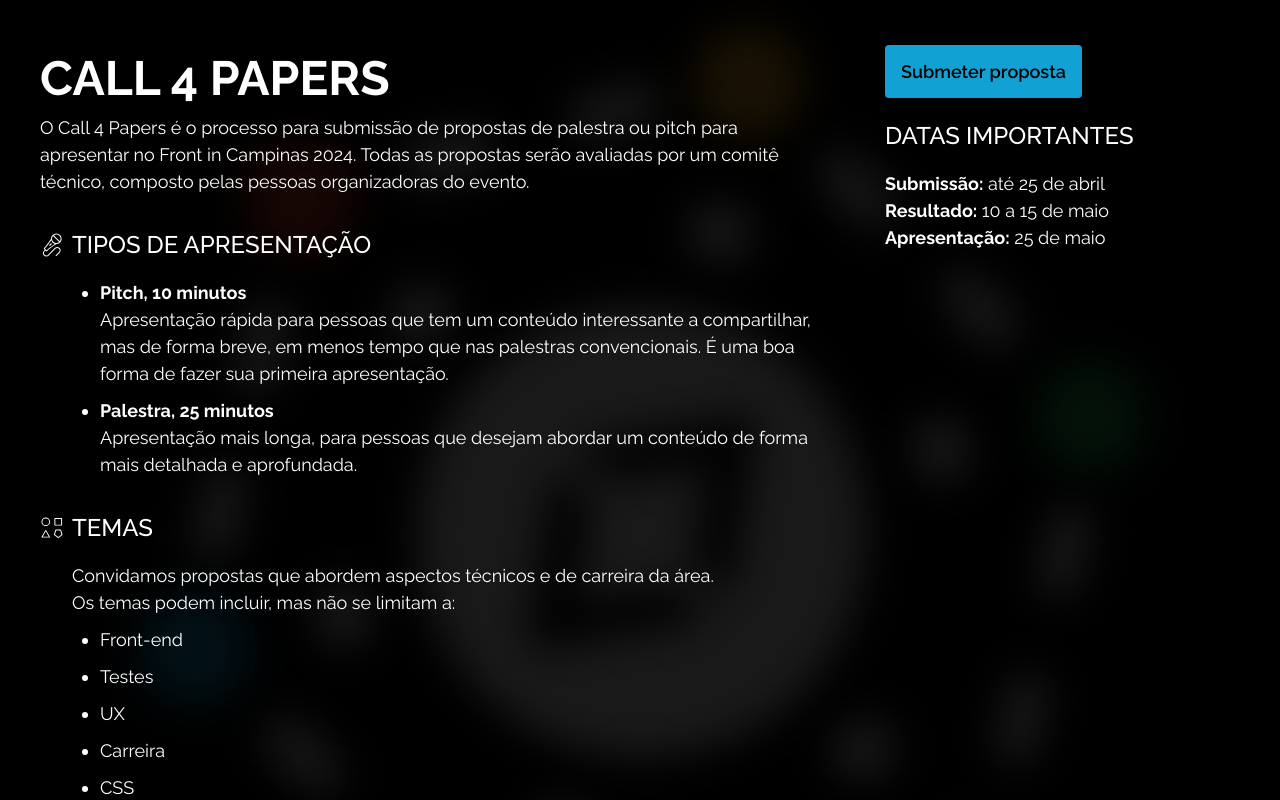
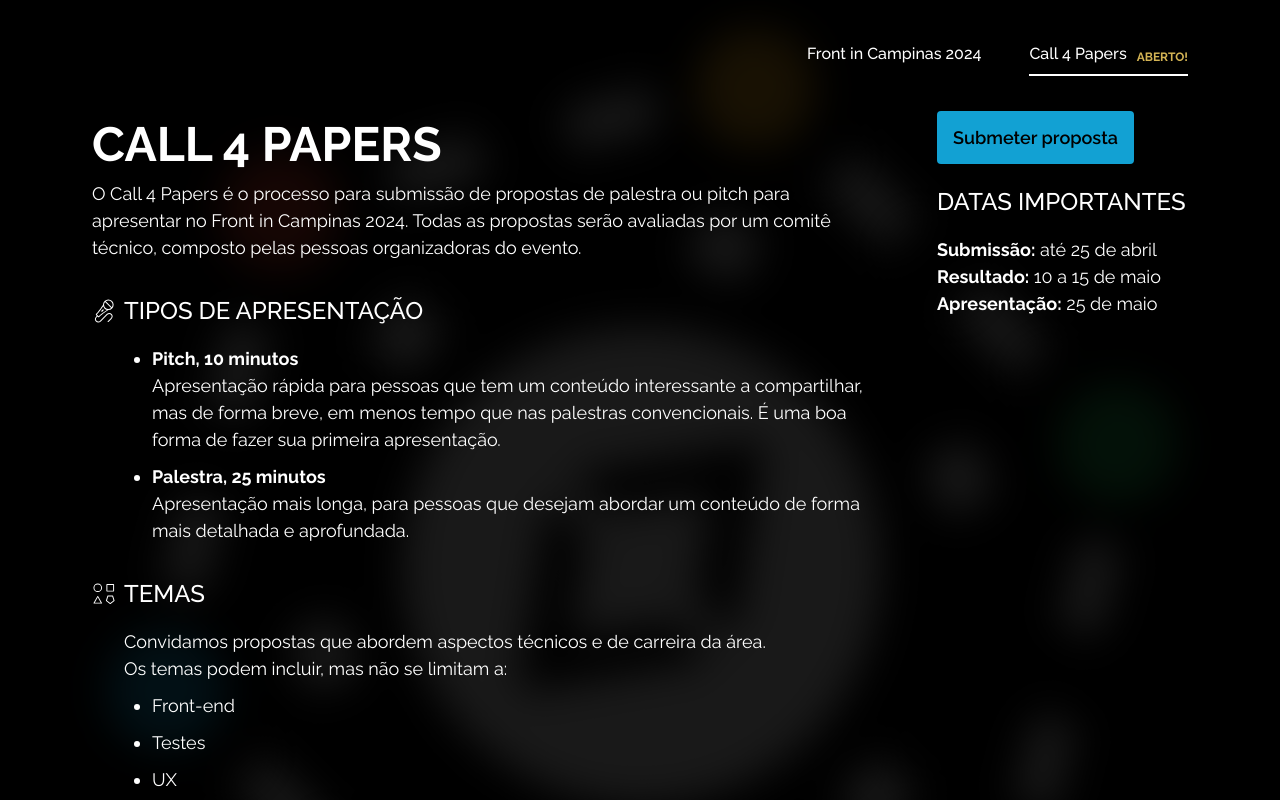
Before and after one commit to kevinuehara/frontin-campinas-2024-LP, a Next.js app: page /call-for-papers in a window 1280 px wide. Shown: the top 800 px of the page. Built offline with nearby package versions, Linux system fonts and the light colour scheme.

Commit message:
Ajustes na página de cfp e aplica menu

```diff
--- a/app/call-for-papers/page.tsx
+++ b/app/call-for-papers/page.tsx
@@ -1,7 +1,7 @@
 "use client";
 
 import "aos/dist/aos.css";
-import { Button, Footer, backgroundHeader } from "../components";
+import { Button, Footer, Menu, backgroundHeader } from "../components";
 import clsx from "clsx";
 import { CategoryIcon, MicIcon } from "@/app/assets";
 
@@ -15,7 +15,8 @@ export default function Home() {
       <main
         className={clsx(backgroundHeader, "overflow-x-hidden overflow-hidden")}
       >
-        <div className="max-w-[1200px] m-auto pb-[2.5rem] flex md:flex-row flex-col md:p-0 p-[2rem] gap-[4rem] text-[1.125rem] z-2 min-h-[100vh]">
+        <Menu />
+        <div className="max-w-[1096px] m-auto pb-[2.5rem] flex md:flex-row flex-col md:p-0 p-[2rem] gap-[4rem] text-[1.125rem] z-2 min-h-[100vh]">
           <LeftSide />
           <RightSide />
         </div>
--- a/app/components/Header/Header.tsx
+++ b/app/components/Header/Header.tsx
@@ -1,6 +1,6 @@
 "use client";
 import Image from "next/image";
-import { Button, Container } from "..";
+import { Button, Container, Menu } from "..";
 import { DateIcon, LocationIcon } from "../../assets";
 import { css } from "@emotion/css";
 import clsx from "clsx";
@@ -43,6 +43,7 @@ export const backgroundHeader = clsx(
 export const Header = () => {
   return (
     <div className={backgroundHeader}>
+      <Menu />
       <Container className="relative">
         <section className="md:h-screen z-2">
           <div className="flex flex-col items-center justify-center md:h-[80%] min-h-[700px] pb-[10rem]">
--- a/app/components/index.tsx
+++ b/app/components/index.tsx
@@ -12,3 +12,4 @@ export * from "./Button";
 export * from "./Typography";
 export * from "./Clips/TopClip";
 export * from "./AreaHeader/AreaHeader";
+export * from "./Menu";
```
